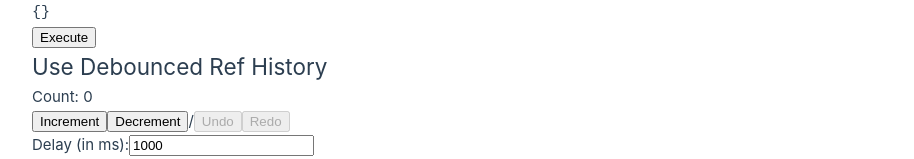
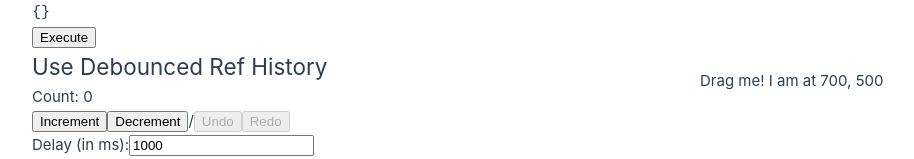
Before and after one commit to UlakhovichKate/vueUse, a Vue app in the folder vueUse/: page / in a window 1280 px wide. Shown: the part 431-590 px from the top of the page, without its empty margins (0-914 px from the left). Built offline with nearby package versions, Linux system fonts and the light colour scheme; no server answers.

Commit message:
use draggable

```diff
--- a/vueUse/src/App.vue
+++ b/vueUse/src/App.vue
@@ -13,6 +13,7 @@
     <hr>
     <use-active-element></use-active-element>
     <use-document-visibility></use-document-visibility>
+    <use-dragabble></use-dragabble>
   </main>
 </template>
 
@@ -29,6 +30,7 @@
   import UseManualRefHistory from './vueUseComponents/UseManualRefHistory.vue'
   import UseActiveElement from './vueUseComponents/UseActiveElement.vue'
   import UseDocumentVisibility from './vueUseComponents/UseDocumentVisibility.vue'
+  import UseDragabble from './vueUseComponents/UseDragabble.vue'
 </script>
 
 <style scoped>
--- /dev/null
+++ b/vueUse/src/vueUseComponents/UseDragabble.vue
@@ -0,0 +1,18 @@
+<script setup lang="ts">
+    import { ref } from 'vue'
+    import { useDraggable } from '@vueuse/core'
+
+    const el = ref<HTMLElement | null>(null)
+
+    // `style` will be a helper computed for `left: ?px; top: ?px;`
+    const { x, y, style } = useDraggable(el, {
+        initialValue: { x: 700, y: 500 },
+    })
+</script>
+
+<template>
+    <h2>Use Draggable</h2>
+    <div ref="el" :style="style" style="position: fixed">
+        Drag me! I am at {{x}}, {{y}}
+    </div>
+</template>
```
